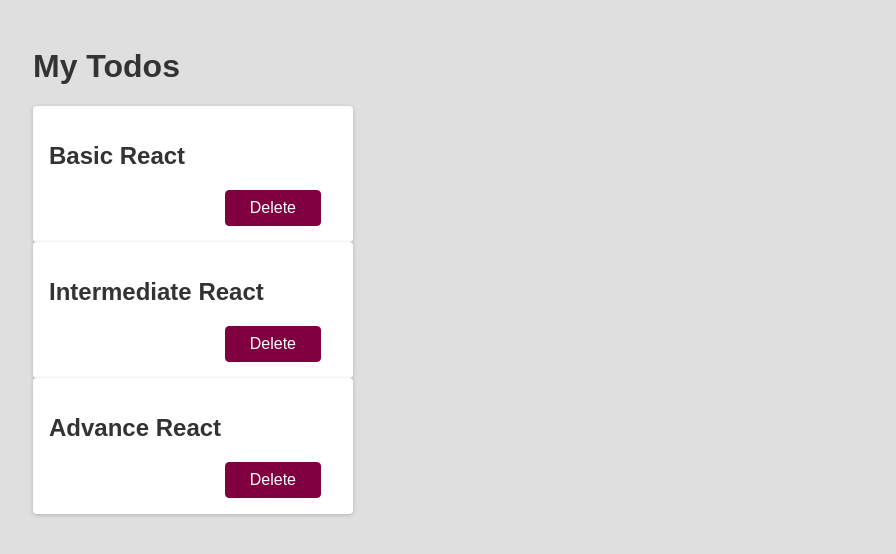
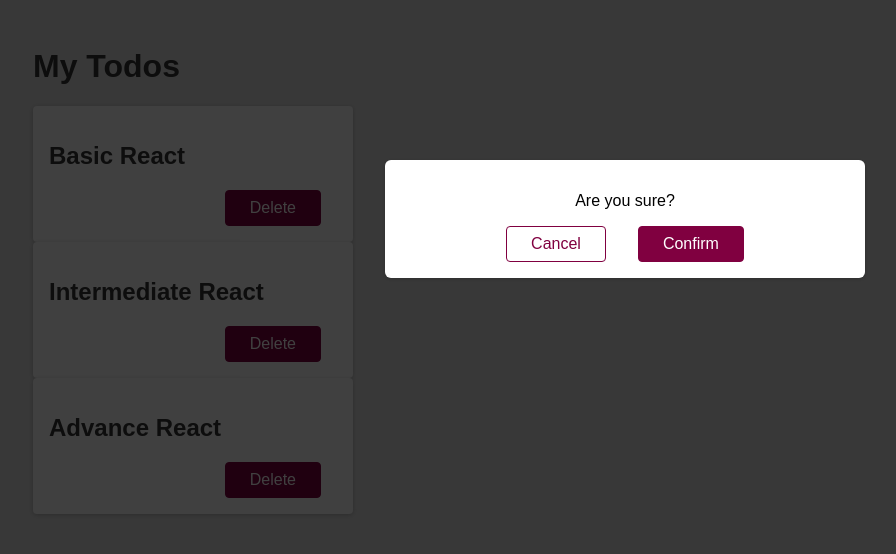
Before and after one commit to MUNIF-862/UDEMY-NEXTJS, a React (Create React App) app in the folder react-course/: page / in a window 1280 px wide. Shown: the top 554 px of the page, without its empty margins (15-911 px from the left). Built offline with nearby package versions, Linux system fonts and the light colour scheme.

Commit message:
Adding More Components

```diff
--- a/react-course/src/App.js
+++ b/react-course/src/App.js
@@ -1,3 +1,5 @@
+import Backdrop from './components/Backdrop'
+import Modal from './components/Modal'
 import ToDo from './components/ToDo'
 
 function App() {
@@ -7,6 +9,9 @@
       <ToDo title='Basic React' />
       <ToDo title='Intermediate React' />
       <ToDo title='Advance React' />
+
+      <Modal />
+      <Backdrop />
     </div>
   )
 }
--- /dev/null
+++ b/react-course/src/components/Backdrop.js
@@ -0,0 +1,7 @@
+import React from 'react'
+
+function Backdrop() {
+  return <div className='backdrop' />
+}
+
+export default Backdrop
--- /dev/null
+++ b/react-course/src/components/Modal.js
@@ -0,0 +1,13 @@
+import React from 'react'
+
+function Modal() {
+  return (
+    <div className='modal'>
+      <p>Are you sure?</p>
+      <button className='btn btn--alt'>Cancel</button>
+      <button className='btn'>Confirm</button>
+    </div>
+  )
+}
+
+export default Modal
```
